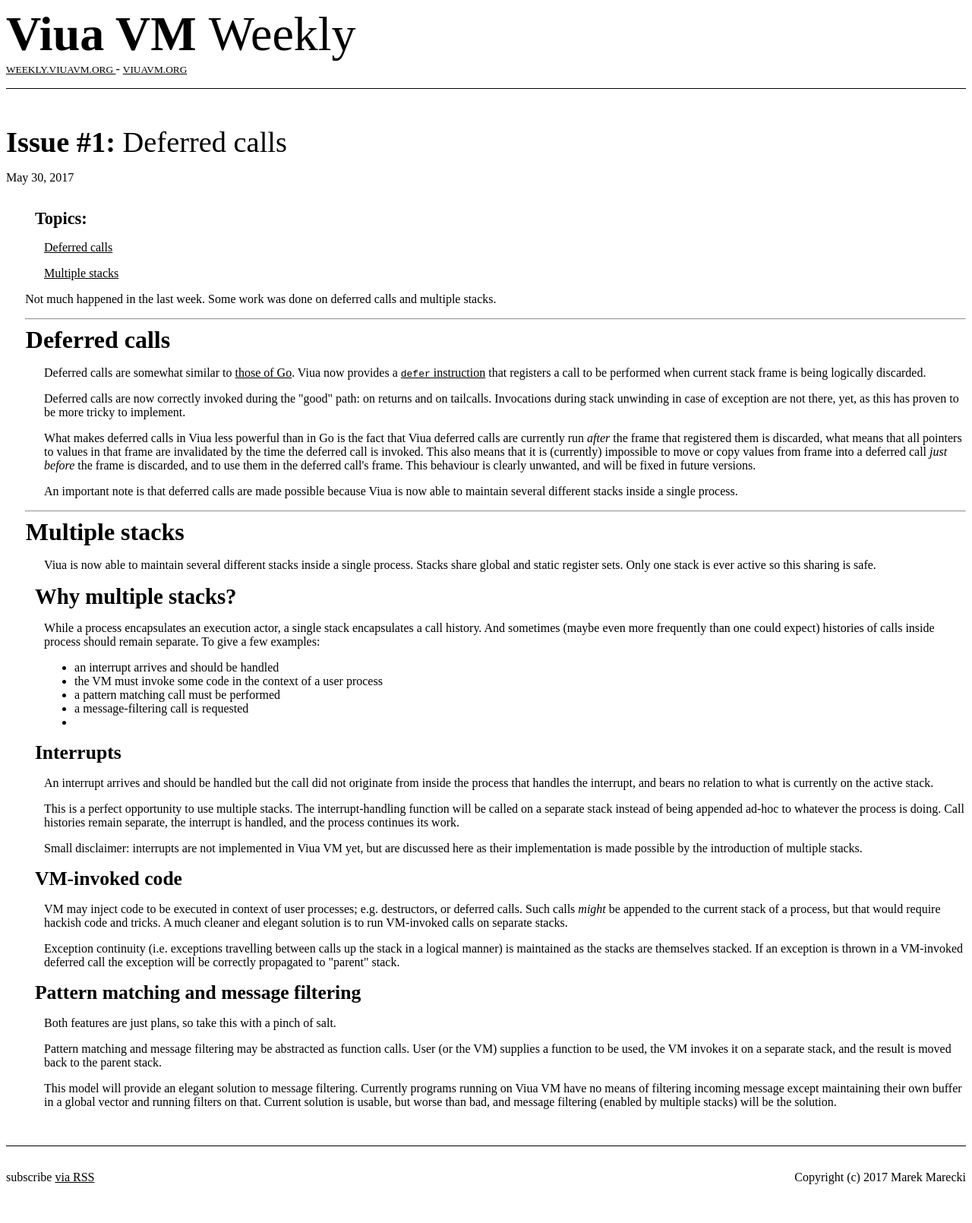
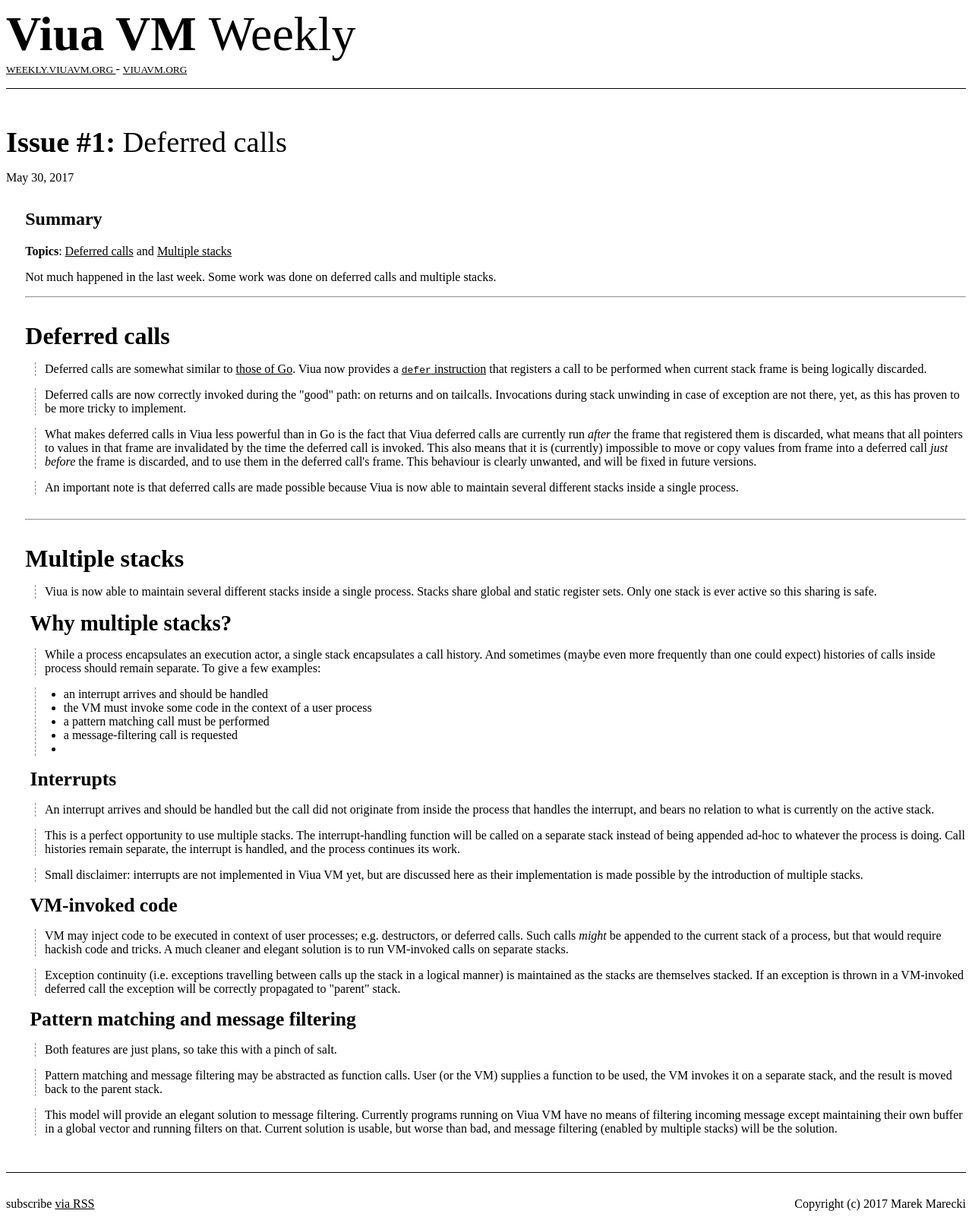
Before and after one commit to marekjm/weekly.viuavm.org, a Jekyll site: the page built from _posts/2017-05-30-deferred-functions.html, in a window 1280 px wide. Shown: the whole page at 76% size. Built offline with Jekyll 4.4.1, drawn with Linux system fonts in a browser that asks for light colours; before the commit the page ends 1575 px from its top, so only the background shows below that.

Commit message:
Nicer layout

```diff
--- a/_includes/post_topics.html
+++ b/_includes/post_topics.html
@@ -1,14 +1,19 @@
+<h2> Summary </h2>
+
 {% if page.sections %}
-<section class="post-topics">
-    <h4>Topics:</h4>
+<p> <strong>Topics</strong>:
 {% endif %}
 
     {% for each in page.sections %}
-    <p>
+        {% if forloop.first %}
         <a href="#{{ each.id }}">{{ each.name }}</a>
-    </p>
+        {% elsif forloop.last %}
+        and <a href="#{{ each.id }}">{{ each.name }}</a>
+        {% else %}
+        - <a href="#{{ each.id }}">{{ each.name }}</a>
+        {% endif %}
     {% endfor %}
 
 {% if page.sections %}
-</section>
+</p>
 {% endif %}
--- a/assets/style.css
+++ b/assets/style.css
@@ -62,21 +62,32 @@
 }
 
 div.post-content section {
-    margin: 0 0 0 2%;
-    padding: 0 0 0 0;
+    margin: 2em 0;
+    padding: 0;
+}
+
+div.post-content section p {
+    margin-left: 1%;
+    padding-left: 1%;
+    border-left: 1px dashed #888;
+}
+div.post-content section ul {
+    margin-left: 1%;
+    padding-left: 3%;
+    border-left: 1px dashed #888;
 }
 
 div.post-content section h1 {
-    margin: 0 0 0 -2%;
-    padding: 0 0 0 0;
+    margin: 0;
+    padding: 0;
 }
 div.post-content section h2,
 div.post-content section h3,
 div.post-content section h4,
 div.post-content section h5,
 div.post-content section h6 {
-    margin: 0 0 0 -1%;
-    padding: 0 0 0 0;
+    margin: 0 0 0 0.5%;
+    padding: 0;
 }
 div.post-content section h1 {
     font-size: 2em;
```
